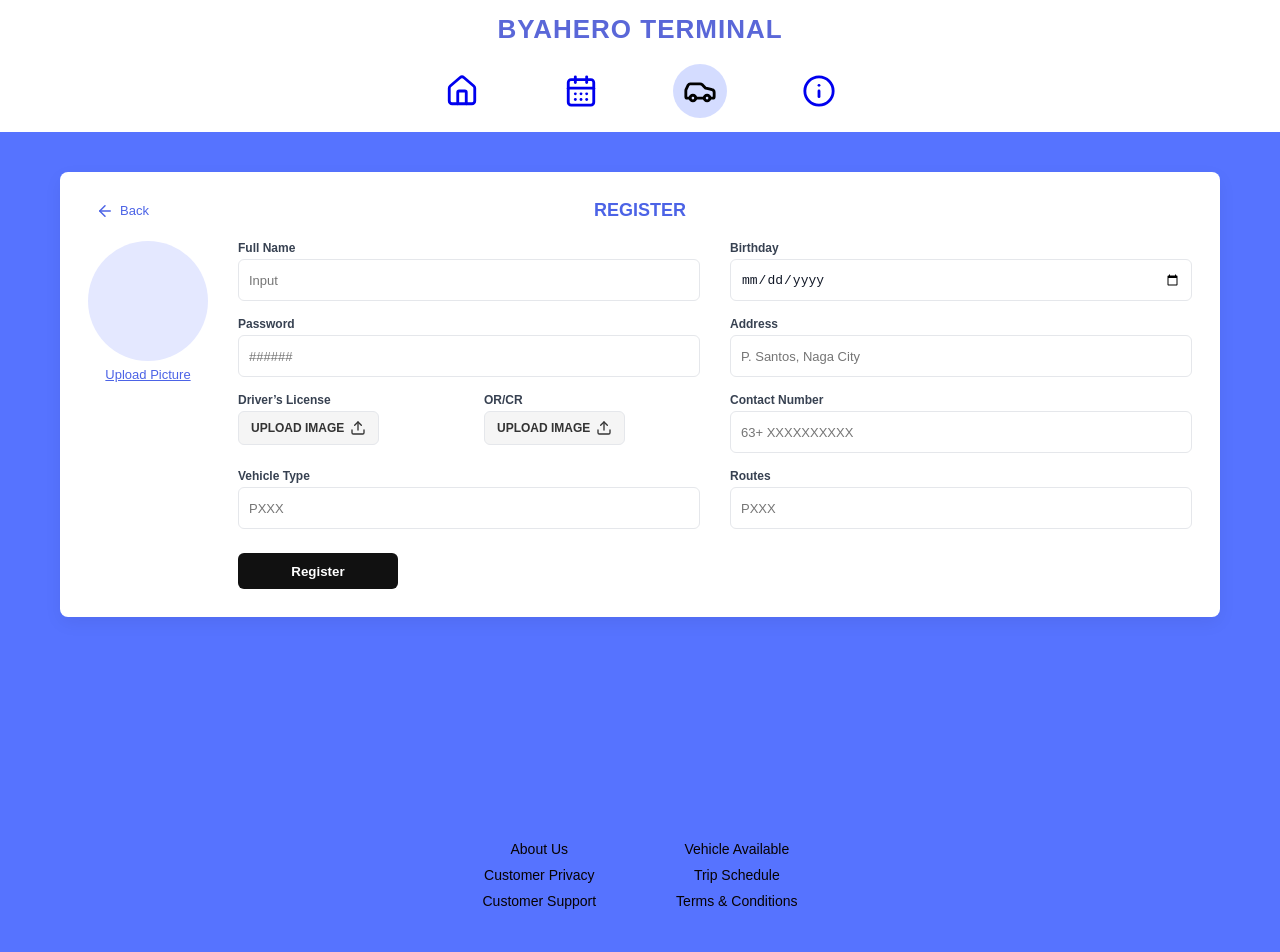
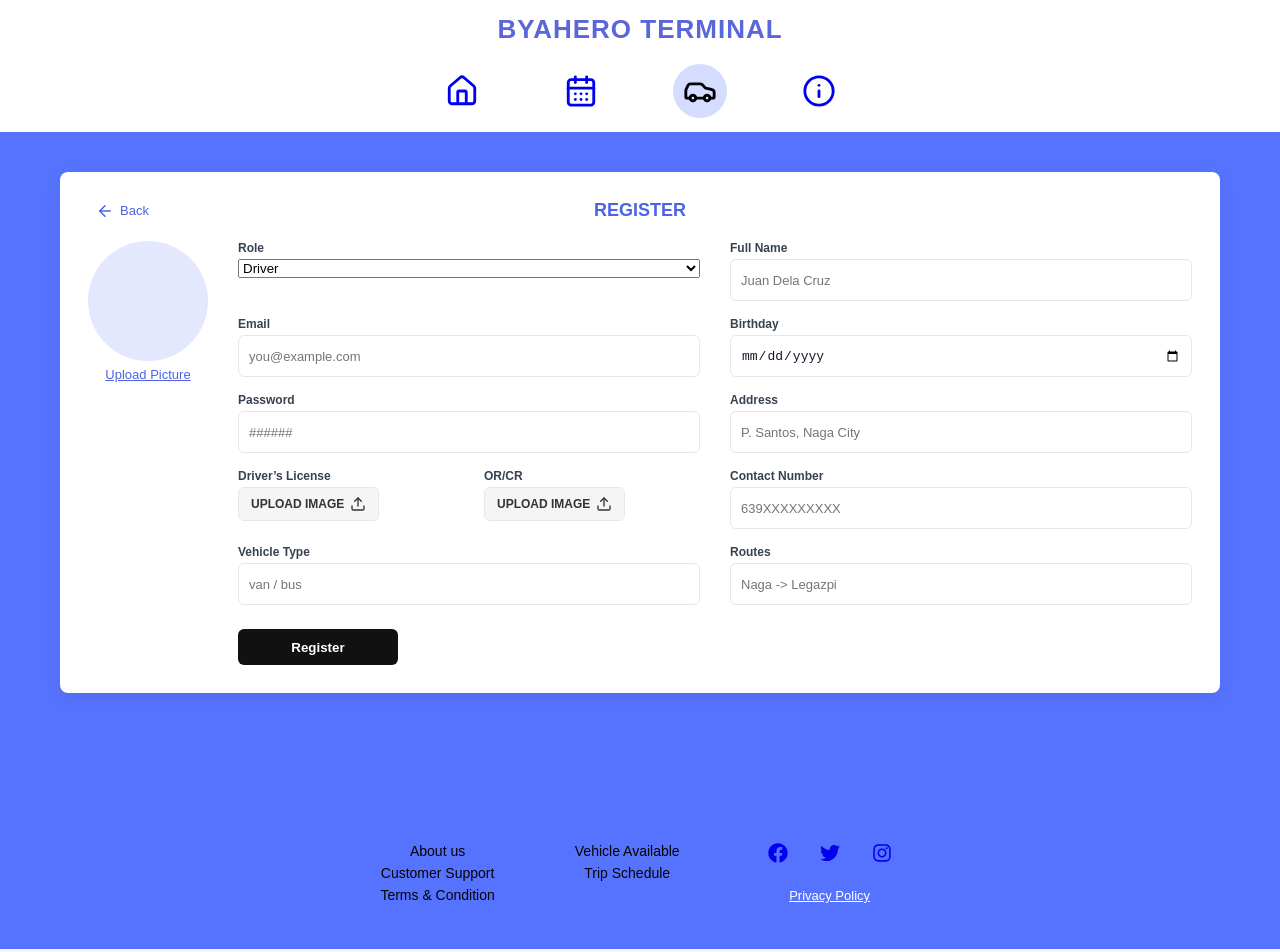
Before and after one commit to xXKuyaClydeXx/Byahero, a React app in the folder frontend/: page /register in a window 1280 px wide. Shown: the top 952 px of the page. Built offline with nearby package versions, Linux system fonts and the light colour scheme; the HTML template or start-up script is replaced by a standard one.

Commit message:
Karie new

```diff
--- a/frontend/package.json
+++ b/frontend/package.json
@@ -16,6 +16,7 @@
     "lucide-react": "^0.547.0",
     "react": "^19.1.1",
     "react-dom": "^19.1.1",
+    "react-icons": "^5.5.0",
     "react-router-dom": "^7.9.4"
   },
   "devDependencies": {
--- a/frontend/src/css/PassengerPage.css
+++ b/frontend/src/css/PassengerPage.css
@@ -67,51 +67,38 @@
   transform: scale(1.05);
 }
 
+/* FOOTER */
 .footer {
+  background-color: #5673ff;
+  color: #fff;
+  padding: 40px 24px;
   display: flex;
-  justify-content: center;            /* center the columns horizontally */
-  align-items: center;                /* center vertically */
-  text-align: center;
-  gap: 80px;                          /* space between the two columns */
-  padding: 40px 0;
-  font-size: 14px;
-  color: #070202;
-  background-color: rgba(86, 115, 255, 0.1); /* 10% blue opacity */
-  margin-top: 40px;
-  width: 100%;
-  box-sizing: border-box;
-  flex-wrap: wrap;                    /* makes it responsive */
+  flex-wrap: wrap;
+  justify-content: space-between;
+  align-items: flex-start;
 }
 
-/* individual column styling */
-.footer-column {
+.footer-links {
   display: flex;
-  flex-direction: column;
-  gap: 10px;
+  gap: 80px;
 }
 
-/* optional: make links or text hover nicely */
-.footer-column p,
-.footer-column a {
-  margin: 0;
-  color: #070202;
-  text-decoration: none;
-  transition: color 0.3s;
+.footer-links p {
+  margin: 6px 0;
+  font-size: 14px;
 }
 
-.footer-column p:hover,
-.footer-column a:hover {
-  color: #4a63e7;
+.footer-social {
+  text-align: right;
 }
 
-/* mobile responsiveness */
-@media (max-width: 768px) {
-  .footer {
-    flex-direction: column;
-    gap: 30px;
-  }
+.footer-social .icons {
+  display: flex;
+  justify-content: flex-end;
+  gap: 16px;
+  font-size: 24px;
+  margin-bottom: 10px;
 }
-
 
 .privacy-link {
   color: #fff;
@@ -242,3 +229,68 @@
   background: #f5f6ff;
   padding: 36px;
 }
+
+.vehicle-select {
+  width: 100%;
+  padding: 10px 12px;
+  border: 1px solid #d1d5db;
+  border-radius: 8px;
+  font-size: 15px;
+  background-color: #fff;
+  color: #111827;
+  outline: none;
+  transition: border-color 0.2s ease;
+}
+
+.vehicle-select:focus {
+  border-color: #3b82f6;
+}
+
+.footer {
+  display: flex;
+  justify-content: center;            /* center the columns horizontally */
+  align-items: center;                /* center vertically */
+  text-align: center;
+  gap: 80px;                          /* space between the two columns */
+  padding: 40px 0;
+  font-size: 14px;
+  color: #070202;
+  background-color: rgba(86, 115, 255, 0.1); /* 10% blue opacity */
+  margin-top: 40px;
+  width: 100%;
+  box-sizing: border-box;
+  flex-wrap: wrap;                    /* makes it responsive */
+}
+
+
+/* individual column styling */
+.footer-column {
+  display: flex;
+  flex-direction: column;
+  gap: 10px;
+}
+
+
+/* optional: make links or text hover nicely */
+.footer-column p,
+.footer-column a {
+  margin: 0;
+  color: #070202;
+  text-decoration: none;
+  transition: color 0.3s;
+}
+
+
+.footer-column p:hover,
+.footer-column a:hover {
+  color: #4a63e7;
+}
+
+
+/* mobile responsiveness */
+@media (max-width: 768px) {
+  .footer {
+    flex-direction: column;
+    gap: 30px;
+  }
+}
--- a/frontend/src/css/RegisterPage.css
+++ b/frontend/src/css/RegisterPage.css
@@ -243,12 +243,14 @@
   flex-wrap: wrap;                    /* makes it responsive */
 }
 
+
 /* individual column styling */
 .footer-column {
   display: flex;
   flex-direction: column;
   gap: 10px;
 }
+
 
 /* optional: make links or text hover nicely */
 .footer-column p,
@@ -259,10 +261,12 @@
   transition: color 0.3s;
 }
 
+
 .footer-column p:hover,
 .footer-column a:hover {
   color: #4a63e7;
 }
+
 
 /* mobile responsiveness */
 @media (max-width: 768px) {
--- a/frontend/src/pages/AboutPage.jsx
+++ b/frontend/src/pages/AboutPage.jsx
@@ -2,6 +2,8 @@
 import { Home, CalendarDays, Car, Info } from "lucide-react";
 import { Link } from "react-router-dom";
 import "../css/AboutPage.css";
+import { FaFacebook, FaTwitter, FaInstagram } from "react-icons/fa";
+
 
 const teamMembers = [
   { name: "Clyde Arizala", role: "Frontend Developer", initials: "CA" },
@@ -73,25 +75,33 @@
         </div>
       </section>
 
+       {/* FOOTER */}
             <footer className="footer">
-        <div className="footer-column">
-          <p>About Us</p>
-          <p>Customer Privacy</p>
+              <div className="footer-links">
+                <div>
+                  <p>About us</p>
                   <p>Customer Support</p>
+                  <p>Terms & Condition</p>
                 </div>
-        <div className="footer-column">
+                <div>
                   <p>Vehicle Available</p>
                   <p>Trip Schedule</p>
-          <p>Terms & Conditions</p>
                 </div>
+              </div>
+
               <div className="footer-social">
                 <div className="icons">
-            <a href="#">📘</a>
-            <a href="#">🐦</a>
-            <a href="#">📸</a>
+                  <a href="#" aria-label="Facebook" className="social-link">
+                    <FaFacebook />
+                  </a>
+                  <a href="#" aria-label="Twitter" className="social-link">
+                    <FaTwitter />
+                  </a>
+                  <a href="#" aria-label="Instagram" className="social-link">
+                    <FaInstagram />
+                  </a>
                 </div>
                 <a href="#" className="privacy-link">Privacy Policy</a>
-          <p style={{ marginTop: "8px", fontSize: "12px" }}>© Byahero | Since 2025</p>
               </div>
             </footer>
     </div>
--- a/frontend/src/pages/LoginPage.jsx
+++ b/frontend/src/pages/LoginPage.jsx
@@ -2,10 +2,13 @@
 import { Home, CalendarDays, Car, Info } from "lucide-react";
 import { Link } from "react-router-dom";
 import "../css/LoginPage.css";
+import { FaFacebook, FaTwitter, FaInstagram } from "react-icons/fa";
+
 
 const LoginPage = () => {
   return (
     <div className="login-page">
+      {/* ===== NAVBAR ===== */}
       <nav className="navbar">
         <div className="nav-header">
           <h1 className="title">BYAHERO TERMINAL</h1>
@@ -19,42 +22,53 @@
         </div>
       </nav>
 
+      {/* ===== LOGIN SECTION ===== */}
       <section className="login-section">
         <div className="login-box">
           <form>
             <label>Email</label>
-            <input type="email" placeholder="Enter your email" />
+            <input type="email" placeholder="vaprams@gbox.adnu.edu.ph" />
 
             <label>Password</label>
             <input type="password" placeholder="********" />
 
             <a href="#" className="forgot">Forgot password?</a>
 
-            <div className="auth-buttons">
-              <Link to="/register" className="primary-btn">Register</Link>
-            </div>
+            <button type="submit" className="signin-btn">Sign in</button>
+
+            <p className="create-account">
+              Don’t have an account?{" "}
+              <Link to="/register" className="create-link">Create Account</Link>
+            </p>
           </form>
         </div>
       </section>
 
+      {/* FOOTER */}
            <footer className="footer">
-        <footer className="footer">
-  <div className="footer-column">
-    <p>About Us</p>
-    <p>Customer Privacy</p>
+             <div className="footer-links">
+               <div>
+                 <p>About us</p>
                  <p>Customer Support</p>
+                 <p>Terms & Condition</p>
                </div>
-  <div className="footer-column">
+               <div>
                  <p>Vehicle Available</p>
                  <p>Trip Schedule</p>
-    <p>Terms & Conditions</p>
                </div>
-</footer>
+             </div>
+
              <div className="footer-social">
                <div className="icons">
-            <a href="#">📘</a>
-            <a href="#">🐦</a>
-            <a href="#">📸</a>
+                 <a href="#" aria-label="Facebook" className="social-link">
+                   <FaFacebook />
+                 </a>
+                 <a href="#" aria-label="Twitter" className="social-link">
+                   <FaTwitter />
+                 </a>
+                 <a href="#" aria-label="Instagram" className="social-link">
+                   <FaInstagram />
+                 </a>
                </div>
                <a href="#" className="privacy-link">Privacy Policy</a>
              </div>
--- a/frontend/src/pages/PassengerPage.jsx
+++ b/frontend/src/pages/PassengerPage.jsx
@@ -8,6 +8,9 @@
 import VehicleBus from "../assets/images/Vehicle-bus.jpg";
 import VehicleJeepney from "../assets/images/Vehicle-jeepney.jpg";
 import VehicleVan from "../assets/images/Vehicle-van.jpg";
+
+// Import icons from react-icons
+import { FaFacebook, FaTwitter, FaInstagram } from "react-icons/fa";
 
 const PassengerPage = () => {
   const navigate = useNavigate();
@@ -67,7 +70,14 @@
 
             <div className="input-group">
               <label htmlFor="vehicle">Vehicle</label>
-              <input type="text" id="vehicle" placeholder="Vehicle Type" />
+              <select id="vehicle" className="vehicle-select" defaultValue="">
+                <option value="" disabled>
+                  Select Vehicle Type
+                </option>
+                <option value="bus">Bus</option>
+                <option value="jeepney">Jeepney</option>
+                <option value="van">Van</option>
+              </select>
             </div>
 
             <div className="action-cell">
@@ -96,24 +106,29 @@
 
       {/* FOOTER */}
       <footer className="footer">
-        <footer className="footer">
-          <div className="footer-column">
-            <p>About Us</p>
-            <p>Customer Privacy</p>
+        <div className="footer-links">
+          <div>
+            <p>About us</p>
             <p>Customer Support</p>
+            <p>Terms & Condition</p>
           </div>
-          <div className="footer-column">
+          <div>
             <p>Vehicle Available</p>
             <p>Trip Schedule</p>
-            <p>Terms & Conditions</p>
           </div>
-        </footer>
+        </div>
 
         <div className="footer-social">
           <div className="icons">
-            <a href="#">📘</a>
-            <a href="#">🐦</a>
-            <a href="#">📸</a>
+            <a href="#" aria-label="Facebook" className="social-link">
+              <FaFacebook />
+            </a>
+            <a href="#" aria-label="Twitter" className="social-link">
+              <FaTwitter />
+            </a>
+            <a href="#" aria-label="Instagram" className="social-link">
+              <FaInstagram />
+            </a>
           </div>
           <a href="#" className="privacy-link">Privacy Policy</a>
         </div>
--- a/frontend/src/pages/RegisterPage.jsx
+++ b/frontend/src/pages/RegisterPage.jsx
@@ -1,16 +1,68 @@
-import React from "react";
+import React, { useState } from "react";
 import { Home, CalendarDays, Car, Info, Upload, ArrowLeft } from "lucide-react";
-import { Link } from "react-router-dom";
+import { Link, useNavigate } from "react-router-dom";
 import "../css/RegisterPage.css";
+import { FaFacebook, FaTwitter, FaInstagram } from "react-icons/fa";
+
 
 const RegisterPage = () => {
+  const navigate = useNavigate();
+  const [role, setRole] = useState("driver"); // or "operator"
+  const [fullName, setFullName] = useState("");
+  const [email, setEmail] = useState("");
+  const [birthday, setBirthday] = useState("");
+  const [password, setPassword] = useState("");
+  const [address, setAddress] = useState("");
+  const [contactNumber, setContactNumber] = useState("");
+  const [vehicleType, setVehicleType] = useState("");
+  const [routes, setRoutes] = useState("");
+  const [loading, setLoading] = useState(false);
+
+  async function handleRegister(e) {
+    e.preventDefault();
+    if (!fullName || !email || !password) {
+      alert("Full name, email, and password are required.");
+      return;
+    }
+    setLoading(true);
+    try {
+      const payload = {
+        role,
+        fullName,
+        email,
+        password,
+        birthday: birthday || null,
+        address,
+        contactNumber,
+        vehicleType,
+        routes,
+        profileImageUrl: "",
+        licenseImageUrl: "",
+        orcrImageUrl: ""
+      };
+
+      const res = await fetch("/api/auth/register", {
+        method: "POST",
+        headers: { "Content-Type": "application/json" },
+        body: JSON.stringify(payload)
+      });
+      const data = await res.json();
+      if (!res.ok) throw new Error(data.message || "Registration failed");
+      alert("Registered successfully, please sign in.");
+      navigate("/login");
+    } catch (err) {
+      alert(err.message);
+    } finally {
+      setLoading(false);
+    }
+  }
+
   return (
     <div className="register-page">
       <nav className="navbar">
         <div className="nav-header">
           <h1 className="title">BYAHERO TERMINAL</h1>
         </div>
-
         <div className="nav-icons">
           <Link to="/" className="icon" aria-label="Home"><Home /></Link>
           <Link to="/schedule" className="icon" aria-label="Schedule"><CalendarDays /></Link>
@@ -22,41 +74,77 @@
       <section className="register-section">
         <div className="register-card">
           <div className="register-header">
-            <Link to="/login" className="back-btn">
-              <ArrowLeft size={18} /> Back
-            </Link>
+            <Link to="/login" className="back-btn"><ArrowLeft size={18} /> Back</Link>
             <h3 className="register-heading">REGISTER</h3>
           </div>
 
           <div className="register-layout">
             <div className="profile-section">
               <div className="profile-circle"></div>
-              <label htmlFor="profileUpload" className="upload-picture-label">
-                Upload Picture
-              </label>
+              <label htmlFor="profileUpload" className="upload-picture-label">Upload Picture</label>
               <input type="file" id="profileUpload" hidden />
             </div>
 
-            <form className="register-form">
+            <form className="register-form" onSubmit={handleRegister}>
               <div className="form-grid">
                 <div className="input-group">
+                  <label>Role</label>
+                  <select value={role} onChange={(e) => setRole(e.target.value)}>
+                    <option value="driver">Driver</option>
+                    <option value="operator">Operator</option>
+                  </select>
+                </div>
+
+                <div className="input-group">
                   <label>Full Name</label>
-                  <input type="text" placeholder="Input" />
+                  <input
+                    type="text"
+                    placeholder="Juan Dela Cruz"
+                    value={fullName}
+                    onChange={(e) => setFullName(e.target.value)}
+                    required
+                  />
+                </div>
+
+                <div className="input-group">
+                  <label>Email</label>
+                  <input
+                    type="email"
+                    placeholder="you@example.com"
+                    value={email}
+                    onChange={(e) => setEmail(e.target.value)}
+                    required
+                  />
                 </div>
 
                 <div className="input-group">
                   <label>Birthday</label>
-                  <input type="date" placeholder="mm/dd/yyyy" />
+                  <input
+                    type="date"
+                    value={birthday}
+                    onChange={(e) => setBirthday(e.target.value)}
+                  />
                 </div>
 
                 <div className="input-group">
                   <label>Password</label>
-                  <input type="password" placeholder="######" />
+                  <input
+                    type="password"
+                    placeholder="######"
+                    value={password}
+                    onChange={(e) => setPassword(e.target.value)}
+                    required
+                  />
                 </div>
 
                 <div className="input-group">
                   <label>Address</label>
-                  <input type="text" placeholder="P. Santos, Naga City" />
+                  <input
+                    type="text"
+                    placeholder="P. Santos, Naga City"
+                    value={address}
+                    onChange={(e) => setAddress(e.target.value)}
+                  />
                 </div>
 
                 <div className="upload-row">
@@ -83,50 +171,74 @@
 
                 <div className="input-group">
                   <label>Contact Number</label>
-                  <input type="text" placeholder="63+ XXXXXXXXXX" />
+                  <input
+                    type="text"
+                    placeholder="639XXXXXXXXX"
+                    value={contactNumber}
+                    onChange={(e) => setContactNumber(e.target.value)}
+                  />
                 </div>
 
                 <div className="input-group">
                   <label>Vehicle Type</label>
-                  <input type="text" placeholder="PXXX" />
+                  <input
+                    type="text"
+                    placeholder="van / bus"
+                    value={vehicleType}
+                    onChange={(e) => setVehicleType(e.target.value)}
+                  />
                 </div>
 
                 <div className="input-group">
                   <label>Routes</label>
-                  <input type="text" placeholder="PXXX" />
+                  <input
+                    type="text"
+                    placeholder="Naga -> Legazpi"
+                    value={routes}
+                    onChange={(e) => setRoutes(e.target.value)}
+                  />
                 </div>
               </div>
 
-              <button className="register-btn">Register</button>
+              <button className="register-btn" type="submit" disabled={loading}>
+                {loading ? "Registering..." : "Register"}
+              </button>
             </form>
           </div>
         </div>
       </section>
 
+      {/* FOOTER */}
            <footer className="footer">
-       <footer className="footer">
-  <div className="footer-column">
-    <p>About Us</p>
-    <p>Customer Privacy</p>
+             <div className="footer-links">
+               <div>
+                 <p>About us</p>
                  <p>Customer Support</p>
+                 <p>Terms & Condition</p>
                </div>
-  <div className="footer-column">
+               <div>
                  <p>Vehicle Available</p>
                  <p>Trip Schedule</p>
-    <p>Terms & Conditions</p>
                </div>
-</footer>
+             </div>
 
              <div className="footer-social">
                <div className="icons">
-            <a href="#">📘</a>
-            <a href="#">🐦</a>
-            <a href="#">📸</a>
+                 <a href="#" aria-label="Facebook" className="social-link">
+                   <FaFacebook />
+                 </a>
+                 <a href="#" aria-label="Twitter" className="social-link">
+                   <FaTwitter />
+                 </a>
+                 <a href="#" aria-label="Instagram" className="social-link">
+                   <FaInstagram />
+                 </a>
                </div>
                <a href="#" className="privacy-link">Privacy Policy</a>
              </div>
            </footer>
     </div>
+
   );
 };
 
--- a/frontend/src/pages/SchedulePage.jsx
+++ b/frontend/src/pages/SchedulePage.jsx
@@ -1,9 +1,27 @@
-import React from "react";
+import React, { useState } from "react";
 import { Home, CalendarDays, Car, Info } from "lucide-react";
 import { Link } from "react-router-dom";
 import "../css/SchedulePage.css";
+import { FaFacebook, FaTwitter, FaInstagram } from "react-icons/fa";
+
 
 const SchedulePage = () => {
+  const [activeTab, setActiveTab] = useState("Van");
+
+  const scheduleData = [
+    { driver: "Vaugn Ashton", vehicle: "Van", seats: 10, terminal: "Cubao", departure: "8:00 AM" },
+    { driver: "Klayd Dranreb", vehicle: "Bus", seats: 30, terminal: "Pasay", departure: "9:15 AM" },
+    { driver: "Marjun Mapa", vehicle: "Jeepney", seats: 8, terminal: "Caloocan", departure: "10:00 AM" },
+  ];
+
+  const filteredData = scheduleData.filter((row) => row.vehicle === activeTab);
+
+  const vehicleImage = {
+    Van: "/src/assets/images/Vehicle-van.jpg",
+    Bus: "/src/assets/images/Vehicle-bus.jpg",
+    Jeepney: "/src/assets/images/Vehicle-jeepney.jpg",
+  };
+
   return (
     <div className="schedule-page">
       <nav className="navbar">
@@ -14,14 +32,27 @@
         <div className="nav-icons">
           <Link to="/" className="icon" aria-label="Home"><Home /></Link>
           <button className="icon active" aria-label="Schedule"><CalendarDays /></button>
-          <Link to="/login" className="icon" aria-label="/login"><Car /></Link>
-          <Link to="/about" className="icon" aria-label="/about"><Info /></Link>
+          <Link to="/login" className="icon" aria-label="Login"><Car /></Link>
+          <Link to="/about" className="icon" aria-label="About"><Info /></Link>
         </div>
       </nav>
 
+      <section className="vehicle-tabs">
+        {["Van", "Bus", "Jeepney"].map((type) => (
+          <button
+            key={type}
+            className={`tab-btn ${activeTab === type ? "active" : ""}`}
+            onClick={() => setActiveTab(type)}
+          >
+            <img src={vehicleImage[type]} alt={type} className="tab-image" />
+            <span>{type}</span>
+          </button>
+        ))}
+      </section>
+
       <section className="schedule-section">
         <div className="schedule-card">
-          <h2 className="schedule-heading">SCHEDULE</h2>
+          <h2 className="schedule-heading">{activeTab}</h2>
 
           <div className="table-wrap">
             <table className="schedule-table">
@@ -35,35 +66,45 @@
                 </tr>
               </thead>
               <tbody>
-                <tr><td></td><td></td><td></td><td></td><td></td></tr>
-                <tr><td></td><td></td><td></td><td></td><td></td></tr>
-                <tr><td></td><td></td><td></td><td></td><td></td></tr>
-                <tr><td></td><td></td><td></td><td></td><td></td></tr>
-                <tr><td></td><td></td><td></td><td></td><td></td></tr>
+                {filteredData.map((row, index) => (
+                  <tr key={index}>
+                    <td>{row.driver}</td>
+                    <td>{row.vehicle}</td>
+                    <td>{row.seats}</td>
+                    <td>{row.terminal}</td>
+                    <td>{row.departure}</td>
+                  </tr>
+                ))}
               </tbody>
             </table>
           </div>
         </div>
       </section>
+       {/* FOOTER */}
             <footer className="footer">
-        <footer className="footer">
-  <div className="footer-column">
-    <p>About Us</p>
-    <p>Customer Privacy</p>
+              <div className="footer-links">
+                <div>
+                  <p>About us</p>
                   <p>Customer Support</p>
+                  <p>Terms & Condition</p>
                 </div>
-  <div className="footer-column">
+                <div>
                   <p>Vehicle Available</p>
                   <p>Trip Schedule</p>
-    <p>Terms & Conditions</p>
                 </div>
-</footer>
+              </div>
 
               <div className="footer-social">
                 <div className="icons">
-            <a href="#">📘</a>
-            <a href="#">🐦</a>
-            <a href="#">📸</a>
+                  <a href="#" aria-label="Facebook" className="social-link">
+                    <FaFacebook />
+                  </a>
+                  <a href="#" aria-label="Twitter" className="social-link">
+                    <FaTwitter />
+                  </a>
+                  <a href="#" aria-label="Instagram" className="social-link">
+                    <FaInstagram />
+                  </a>
                 </div>
                 <a href="#" className="privacy-link">Privacy Policy</a>
               </div>
```
Also changed, not shown: frontend/src/css/LoginPage.css (+23 -23 lines), frontend/src/css/SchedulePage.css (+53 -1 lines), 1 other file (tests, documents, lock files or other folders). Lines whose indentation alone changed are shown as unchanged.
